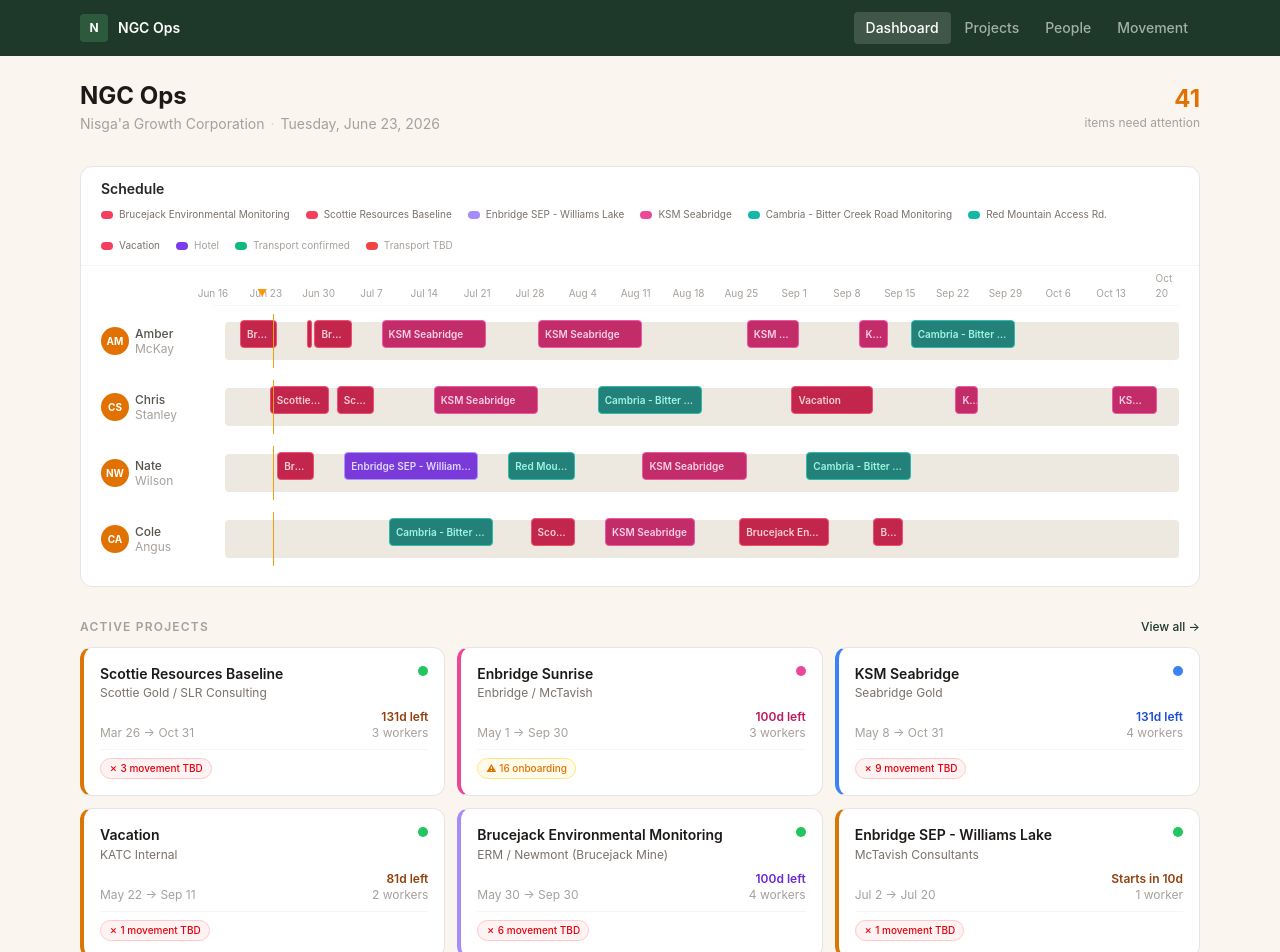
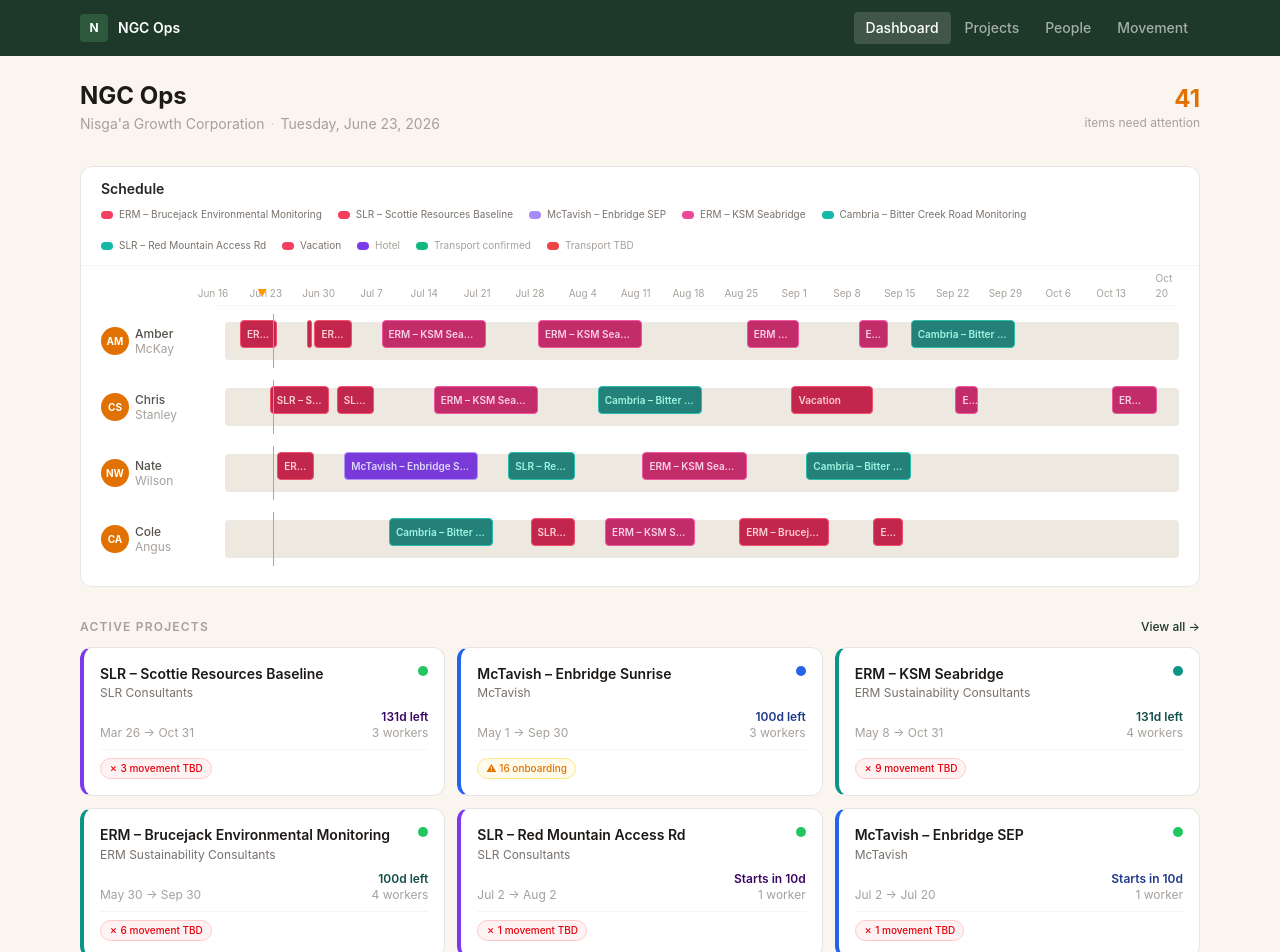
Before and after one commit to NGCOps/NGC-Ops-app, a Next.js app: page / in a window 1280 px wide. Shown: the top 952 px of the page. Built offline with nearby package versions, Linux system fonts and the light colour scheme.

Commit message:
Updating Cambria certs

```diff
--- a/app/page.tsx
+++ b/app/page.tsx
@@ -32,7 +32,7 @@
   const today = new Date(); today.setHours(0, 0, 0, 0);
 
   const activeProjects = projects.filter(
-    (p) => p.status === "active" && new Date(p.endDate + "T12:00:00") >= today
+    (p) => p.status === "active" && !p.internal && new Date(p.endDate + "T12:00:00") >= today
   );
   const upcomingDeployments = deployments.filter((d) => new Date(d.shiftEnd + "T12:00:00") >= today);
 
--- a/app/projects/page.tsx
+++ b/app/projects/page.tsx
@@ -33,9 +33,15 @@
 
   const today = new Date(); today.setHours(0,0,0,0);
 
-  const active = projects.filter((p) => p.status === "active" && new Date(p.endDate + "T12:00:00") >= today);
-  const upcoming = projects.filter((p) => p.status === "upcoming");
-  const complete = projects.filter((p) => p.status === "complete" || new Date(p.endDate + "T12:00:00") < today);
+  const active = projects.filter((p) => p.status === "active" && !p.internal && new Date(p.endDate + "T12:00:00") >= today);
+  const upcoming = projects.filter((p) => p.status === "upcoming" && !p.internal);
+  const complete = projects.filter((p) => !p.internal && (p.status === "complete" || (p.endDate && new Date(p.endDate + "T12:00:00") < today)));
+
+  // Group active projects by client
+  const activeByClient: Record<string, typeof projects> = {};
+  for (const p of active.sort((a, b) => a.client.localeCompare(b.client) || a.startDate.localeCompare(b.startDate))) {
+    (activeByClient[p.client] ??= []).push(p);
+  }
 
   function ProjectCard({ project }: { project: typeof projects[0] }) {
     const col = clientColor(project.client || "");
@@ -103,11 +109,22 @@
         <AddProjectModal />
       </div>
 
-      <section>
-        <h2 className="text-xs font-semibold text-stone-400 uppercase tracking-widest mb-4">Active</h2>
-        <div className="grid grid-cols-1 sm:grid-cols-2 lg:grid-cols-3 gap-3">
-          {active.sort((a, b) => a.startDate.localeCompare(b.startDate)).map((p) => <ProjectCard key={p.id} project={p} />)}
-        </div>
+      <section className="space-y-6">
+        <h2 className="text-xs font-semibold text-stone-400 uppercase tracking-widest">Active</h2>
+        {Object.entries(activeByClient).map(([client, clientProjects]) => {
+          const col = clientColor(client);
+          return (
+            <div key={client}>
+              <div className="flex items-center gap-2 mb-3">
+                <div className="w-2.5 h-2.5 rounded-full shrink-0" style={{ backgroundColor: col.border }} />
+                <h3 className="text-sm font-semibold text-stone-700">{client}</h3>
+              </div>
+              <div className="grid grid-cols-1 sm:grid-cols-2 lg:grid-cols-3 gap-3">
+                {clientProjects.map((p) => <ProjectCard key={p.id} project={p} />)}
+              </div>
+            </div>
+          );
+        })}
       </section>
 
       {upcoming.length > 0 && (
--- a/data/projects.json
+++ b/data/projects.json
@@ -1,18 +1,118 @@
 [
   {
+    "id": "cambria-bitter-creek-road-monitoring",
+    "name": "Cambria – Bitter Creek Road Monitoring",
+    "client": "Cambria Gold",
+    "location": "Stewart, BC",
+    "status": "active",
+    "startDate": "2026-07-08",
+    "endDate": "2026-09-30",
+    "description": "Road monitoring program along Bitter Creek Road for Cambria Gold.",
+    "workerIds": ["cole-angus", "chris-stanley", "nate-wilson", "amber-mckay"],
+    "supervisorId": "jennifer-carter",
+    "requiredCerts": ["basic-first-aid"],
+    "tier": "standard"
+  },
+  {
+    "id": "cambria-resources-water-quality",
+    "name": "Cambria – Groundwater Monitoring",
+    "client": "Cambria Gold",
+    "location": "Stewart, BC",
+    "status": "active",
+    "startDate": "2026-07-14",
+    "endDate": "2026-07-25",
+    "description": "Groundwater monitoring program for Cambria Gold.",
+    "workerIds": [],
+    "supervisorId": "jennifer-carter",
+    "requiredCerts": ["basic-first-aid"],
+    "tier": "standard"
+  },
+  {
+    "id": "ksm-seabridge",
+    "name": "ERM – KSM Seabridge",
+    "client": "ERM Sustainability Consultants",
+    "location": "KSM Mine Site, BC",
+    "status": "active",
+    "startDate": "2026-05-08",
+    "endDate": "2026-10-31",
+    "programs": ["Preclear", "Groundwater", "Goat / Marmot", "Meteorology"],
+    "description": "Pre-clearing and environmental monitoring at KSM (Kerr-Sulphurets-Mitchell). Loc: Camp 11. Components include pre-clearing, goat/marmot surveys, wildlife-bear, groundwater, and meteorology.",
+    "workerIds": ["chris-stanley", "nate-wilson", "amber-mckay", "cole-angus"],
+    "supervisorId": "jennifer-carter",
+    "requiredCerts": [
+      "da-test",
+      "ksm-leadership-orientation",
+      "ksm-project-orientation",
+      "ksm-badge-access",
+      "whmis",
+      "drivers-license"
+    ],
+    "tier": "high"
+  },
+  {
+    "id": "brucejack-em",
+    "name": "ERM – Brucejack Environmental Monitoring",
+    "client": "ERM Sustainability Consultants",
+    "location": "Brucejack Mine, BC",
+    "status": "active",
+    "startDate": "2026-05-30",
+    "endDate": "2026-09-30",
+    "programs": ["Mountain Goat Surveys", "AEMP Sampling", "Vegetation", "Madeline Prater"],
+    "description": "Environmental monitoring program at Brucejack Mine. Benton Dalgleish (ERM) is the site contact.",
+    "workerIds": ["cole-angus", "devin-clayton", "amber-mckay", "nate-wilson"],
+    "supervisorId": "jennifer-carter",
+    "tier": "high"
+  },
+  {
+    "id": "scottie-resources",
+    "name": "SLR – Scottie Resources Baseline",
+    "client": "SLR Consultants",
+    "location": "Scottie Gold Mine, BC",
+    "status": "active",
+    "startDate": "2026-03-26",
+    "endDate": "2026-10-31",
+    "description": "Baseline environmental monitoring for Scottie Resources. Field contact: Megan Charlton (mcharlton@slrconsulting.com). SLR field support includes wildlife, SWQ, and hydrogeology components.",
+    "workerIds": ["chris-stanley", "amber-mckay", "cole-angus"],
+    "supervisorId": "jennifer-carter",
+    "tier": "standard"
+  },
+  {
+    "id": "red-mountain-access-rd",
+    "name": "SLR – Red Mountain Access Rd",
+    "client": "SLR Consultants",
+    "location": "Stewart, BC",
+    "status": "active",
+    "startDate": "2026-07-02",
+    "endDate": "2026-08-02",
+    "programs": ["Acoustics Program", "Weather Station", "Surface Water"],
+    "description": "Access road monitoring and environmental programs at Red Mountain.",
+    "workerIds": ["nate-wilson"],
+    "supervisorId": "jennifer-carter",
+    "tier": "standard"
+  },
+  {
+    "id": "enbridge-sep-williams-lake",
+    "name": "McTavish – Enbridge SEP",
+    "client": "McTavish",
+    "location": "Williams Lake, BC",
+    "status": "active",
+    "startDate": "2026-07-02",
+    "endDate": "2026-07-20",
+    "description": "Enbridge SEP program out of Williams Lake. McTavish contract.",
+    "workerIds": ["nate-wilson"],
+    "supervisorId": "jennifer-carter",
+    "tier": "standard"
+  },
+  {
     "id": "enbridge-sunrise",
-    "name": "Enbridge Sunrise",
-    "client": "Enbridge / McTavish",
+    "name": "McTavish – Enbridge Sunrise",
+    "client": "McTavish",
     "location": "Fort St. John, BC",
     "status": "active",
     "startDate": "2026-05-01",
     "endDate": "2026-09-30",
     "description": "Pipeline construction and maintenance work. Enbridge contractor compliance required for all workers. Jackie Schmitke (McTavish) is the site contact for safety requirements.",
-    "workerIds": [
-      "nate-wilson",
-      "chris-stanley",
-      "amber-mckay"
-    ],
+    "workerIds": ["nate-wilson", "chris-stanley", "amber-mckay"],
     "supervisorId": "jennifer-carter",
     "requiredCerts": [
       "da-test",
@@ -28,148 +128,40 @@
     "tier": "high"
   },
   {
-    "id": "scottie-resources",
-    "name": "Scottie Resources Baseline",
-    "client": "Scottie Gold / SLR Consulting",
-    "location": "Scottie Gold Mine, BC",
+    "id": "vacation",
+    "name": "Vacation",
+    "client": "Internal",
+    "location": "",
     "status": "active",
-    "startDate": "2026-03-26",
-    "endDate": "2026-10-31",
-    "description": "Baseline environmental monitoring for Scottie Resources. Field contact: Megan Charlton (mcharlton@slrconsulting.com). SLR field support includes wildlife, SWQ, and hydrogeology components.",
-    "workerIds": [
-      "chris-stanley",
-      "amber-mckay",
-      "cole-angus"
-    ],
-    "supervisorId": "jennifer-carter",
-    "tier": "standard"
-  },
-  {
-    "id": "brucejack-em",
-    "name": "Brucejack Environmental Monitoring",
-    "client": "ERM / Newmont (Brucejack Mine)",
-    "location": "Brucejack Mine, BC",
-    "status": "active",
-    "startDate": "2026-05-30",
-    "endDate": "2026-09-30",
-    "description": "Environmental monitoring program at Brucejack Mine. Various components: wildlife surveys, fish (EF), vegetation, Arch/Veg (David LeBeau), AEMP sampling, mountain goat surveys. Benton Dalgleish (ERM) is the site contact.",
-    "workerIds": [
-      "cole-angus",
-      "devin-clayton",
-      "amber-mckay",
-      "nate-wilson"
-    ],
-    "supervisorId": "jennifer-carter",
-    "tier": "high"
-  },
-  {
-    "id": "ksm-seabridge",
-    "name": "KSM Seabridge",
-    "client": "Seabridge Gold",
-    "location": "KSM Mine Site, BC",
-    "status": "active",
-    "startDate": "2026-05-08",
-    "endDate": "2026-10-31",
-    "description": "Pre-clearing and environmental monitoring at KSM (Kerr-Sulphurets-Mitchell). Loc: Camp 11. Components include pre-clearing, goat/marmot surveys, wildlife-bear, groundwater, and meteorology.",
-    "workerIds": [
-      "chris-stanley",
-      "nate-wilson",
-      "amber-mckay",
-      "cole-angus"
-    ],
-    "supervisorId": "jennifer-carter",
-    "requiredCerts": [
-      "da-test",
-      "ksm-leadership-orientation",
-      "ksm-project-orientation",
-      "ksm-badge-access",
-      "whmis",
-      "drivers-license"
-    ],
-    "tier": "high"
-  },
-  {
-    "id": "prgt-pipeline",
-    "name": "PRGT Pipeline",
-    "client": "Western LNG / Prince Rupert Gas Transmission",
-    "location": "Nisga'a Territory, BC",
-    "status": "upcoming",
-    "startDate": "2026-04-01",
-    "endDate": "2026-12-31",
-    "description": "Prince Rupert Gas Transmission project through Nisga'a territory. Environmental and Indigenous engagement requirements.",
-    "workerIds": [],
-    "supervisorId": "jennifer-carter"
+    "internal": true,
+    "startDate": "2026-05-22",
+    "endDate": "2026-09-11",
+    "description": "Staff vacation time — kept in scheduler to prevent conflicts.",
+    "workerIds": ["amber-mckay", "chris-stanley"],
+    "supervisorId": ""
   },
   {
     "id": "anyox-environmental-monitoring",
     "name": "Anyox Environmental Monitoring",
-    "client": "TDG Gold - Anyox Project",
+    "client": "TDG Gold",
     "location": "Anyox",
-    "status": "active",
+    "status": "complete",
     "startDate": "2026-05-28",
     "endDate": "2026-06-05",
     "description": "",
-    "workerIds": [
-      "amber-mckay",
-      "chris-stanley"
-    ],
+    "workerIds": ["amber-mckay", "chris-stanley"],
     "supervisorId": ""
   },
   {
-    "id": "cambria-bitter-creek-road-monitoring",
-    "name": "Cambria - Bitter Creek Road Monitoring",
-    "client": "Cambria Resources",
-    "location": "Stewart",
-    "status": "active",
-    "startDate": "2026-07-08",
-    "endDate": "2026-09-30",
+    "id": "unbc-em-training",
+    "name": "UNBC EM Training",
+    "client": "KATC",
+    "location": "Laxgalts'ap",
+    "status": "complete",
+    "startDate": "2026-04-13",
+    "endDate": "2026-04-24",
     "description": "",
-    "workerIds": [
-      "cole-angus",
-      "chris-stanley",
-      "nate-wilson",
-      "amber-mckay"
-    ],
-    "supervisorId": ""
-  },
-  {
-    "id": "cambria-resources-water-quality",
-    "name": "Cambria Resources - Water Quality",
-    "client": "Cambria Resources",
-    "location": "",
-    "status": "active",
-    "startDate": "2026-07-14",
-    "endDate": "2026-07-25",
-    "description": "",
-    "workerIds": [],
-    "supervisorId": ""
-  },
-  {
-    "id": "enbridge-sep-williams-lake",
-    "name": "Enbridge SEP - Williams Lake",
-    "client": "McTavish Consultants",
-    "location": "Williams Lake",
-    "status": "active",
-    "startDate": "2026-07-02",
-    "endDate": "2026-07-20",
-    "description": "",
-    "workerIds": [
-      "nate-wilson"
-    ],
-    "supervisorId": ""
-  },
-  {
-    "id": "katc-forestry-general",
-    "name": "KATC - Forestry General",
-    "client": "K'alii Aks Timber Corporation",
-    "location": "",
-    "status": "active",
-    "startDate": "2026-05-12",
-    "endDate": "2026-06-05",
-    "description": "",
-    "workerIds": [
-      "sean-harris"
-    ],
+    "workerIds": ["chris-stanley", "nate-wilson"],
     "supervisorId": ""
   },
   {
@@ -177,21 +169,43 @@
     "name": "Ksi Lisims Environmental Monitoring",
     "client": "Stantec",
     "location": "Nass Area",
-    "status": "active",
+    "status": "complete",
     "startDate": "2026-04-16",
     "endDate": "2026-04-22",
     "description": "",
-    "workerIds": [
-      "nate-wilson"
-    ],
+    "workerIds": ["nate-wilson"],
     "supervisorId": ""
+  },
+  {
+    "id": "katc-forestry-general",
+    "name": "KATC Forestry General",
+    "client": "K'alii Aks Timber Corporation",
+    "location": "",
+    "status": "complete",
+    "startDate": "2026-05-12",
+    "endDate": "2026-06-05",
+    "description": "",
+    "workerIds": ["sean-harris"],
+    "supervisorId": ""
+  },
+  {
+    "id": "prgt-pipeline",
+    "name": "PRGT Pipeline",
+    "client": "Western LNG / Prince Rupert Gas Transmission",
+    "location": "Nisga'a Territory, BC",
+    "status": "on-hold",
+    "startDate": "2026-04-01",
+    "endDate": "2026-12-31",
+    "description": "Prince Rupert Gas Transmission project through Nisga'a territory.",
+    "workerIds": [],
+    "supervisorId": "jennifer-carter"
   },
   {
     "id": "nvtl-environmental-monitoring",
     "name": "NVTL Environmental Monitoring",
     "client": "EDI Environmental Dynamics",
     "location": "Nass Area",
-    "status": "active",
+    "status": "on-hold",
     "startDate": "",
     "endDate": "",
     "description": "",
@@ -203,55 +217,11 @@
     "name": "PRGT Environmental Monitoring",
     "client": "Stantec",
     "location": "Nass Area",
-    "status": "active",
+    "status": "on-hold",
     "startDate": "",
     "endDate": "",
     "description": "",
     "workerIds": [],
     "supervisorId": ""
-  },
-  {
-    "id": "red-mountain-access-rd",
-    "name": "Red Mountain Access Rd.",
-    "client": "SLR Consulting",
-    "location": "Stewart",
-    "status": "active",
-    "startDate": "2026-07-02",
-    "endDate": "2026-08-02",
-    "description": "",
-    "workerIds": [
-      "nate-wilson"
-    ],
-    "supervisorId": ""
-  },
-  {
-    "id": "unbc-em-training",
-    "name": "UNBC EM Training",
-    "client": "KATC",
-    "location": "Laxgalts'ap",
-    "status": "active",
-    "startDate": "2026-04-13",
-    "endDate": "2026-04-24",
-    "description": "",
-    "workerIds": [
-      "chris-stanley",
-      "nate-wilson"
-    ],
-    "supervisorId": ""
-  },
-  {
-    "id": "vacation",
-    "name": "Vacation",
-    "client": "KATC Internal",
-    "location": "",
-    "status": "active",
-    "startDate": "2026-05-22",
-    "endDate": "2026-09-11",
-    "description": "",
-    "workerIds": [
-      "amber-mckay",
-      "chris-stanley"
-    ],
-    "supervisorId": ""
   }
 ]
--- a/lib/colors.ts
+++ b/lib/colors.ts
@@ -26,8 +26,17 @@
   return PALETTE[hashId(id) % PALETTE.length];
 }
 
-// Color by client — normalizes to first word so "ERM / Newmont" and "ERM" get the same color
+// Explicit client color map — keyed by first word of client name (lowercase)
+const CLIENT_MAP: Record<string, { bg: string; text: string; border: string }> = {
+  cambria:  { bg: "#78350f", text: "#fde68a", border: "#d97706" }, // amber
+  erm:      { bg: "#134e4a", text: "#99f6e4", border: "#0d9488" }, // teal
+  slr:      { bg: "#3b0764", text: "#e9d5ff", border: "#7c3aed" }, // violet
+  mctavish: { bg: "#1e3a8a", text: "#bfdbfe", border: "#2563eb" }, // blue
+  internal: { bg: "#1e293b", text: "#94a3b8", border: "#475569" }, // slate
+};
+
+// Color by client — normalizes to first word so "ERM Sustainability" and "ERM" get the same color
 export function clientColor(client: string) {
   const key = (client || "").trim().split(/[\s/,(]+/)[0].toLowerCase();
-  return PALETTE[hashId(key) % PALETTE.length];
+  return CLIENT_MAP[key] ?? PALETTE[hashId(key) % PALETTE.length];
 }
--- a/lib/data.ts
+++ b/lib/data.ts
@@ -30,6 +30,8 @@
   supervisorId: string;
   requiredCerts?: string[];
   tier?: "high" | "medium" | "standard";
+  internal?: boolean;
+  programs?: string[];
   contacts?: ProjectContact[];
 }
 
```
Also changed, not shown: .claude/settings.local.json.
